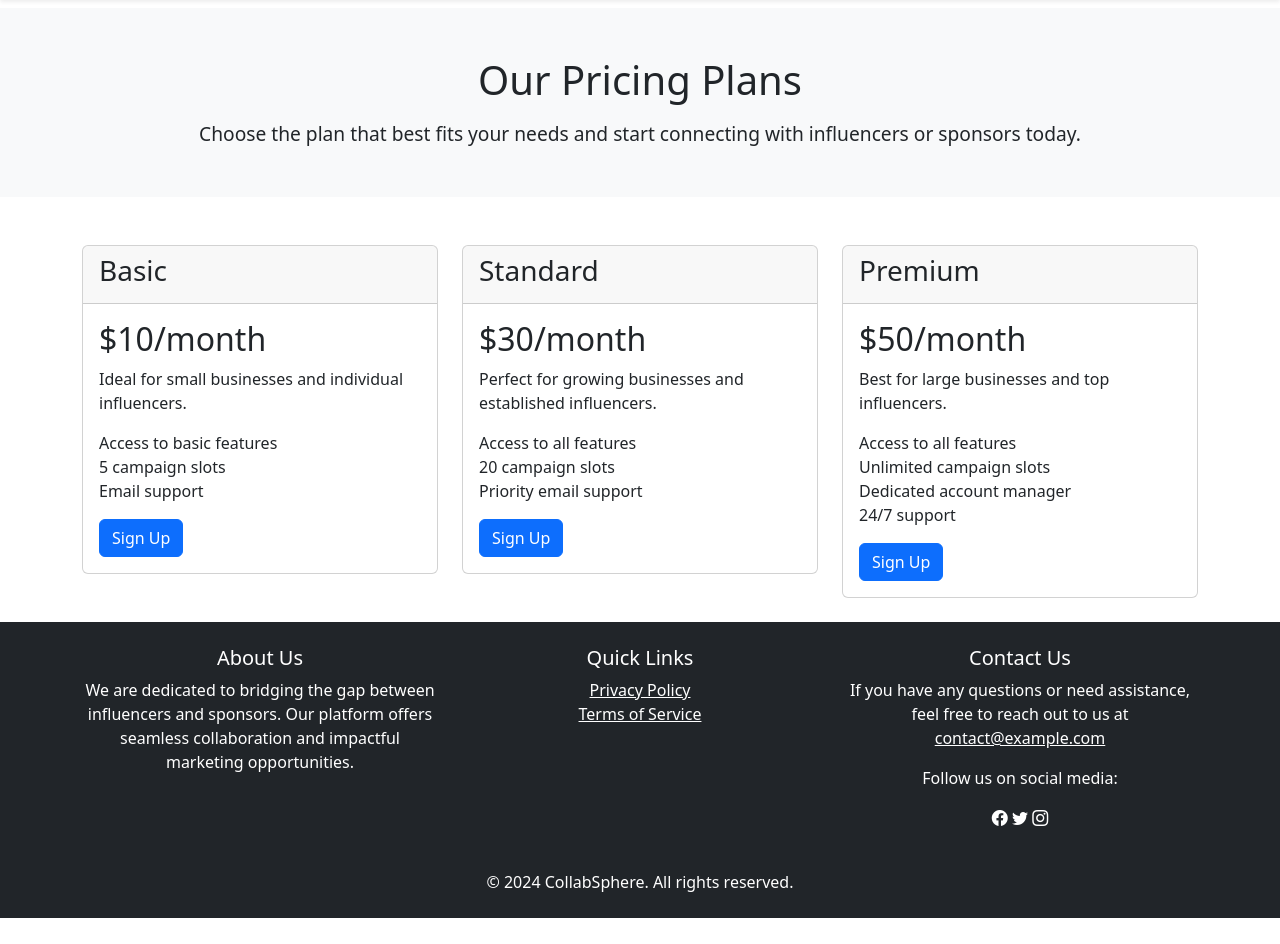
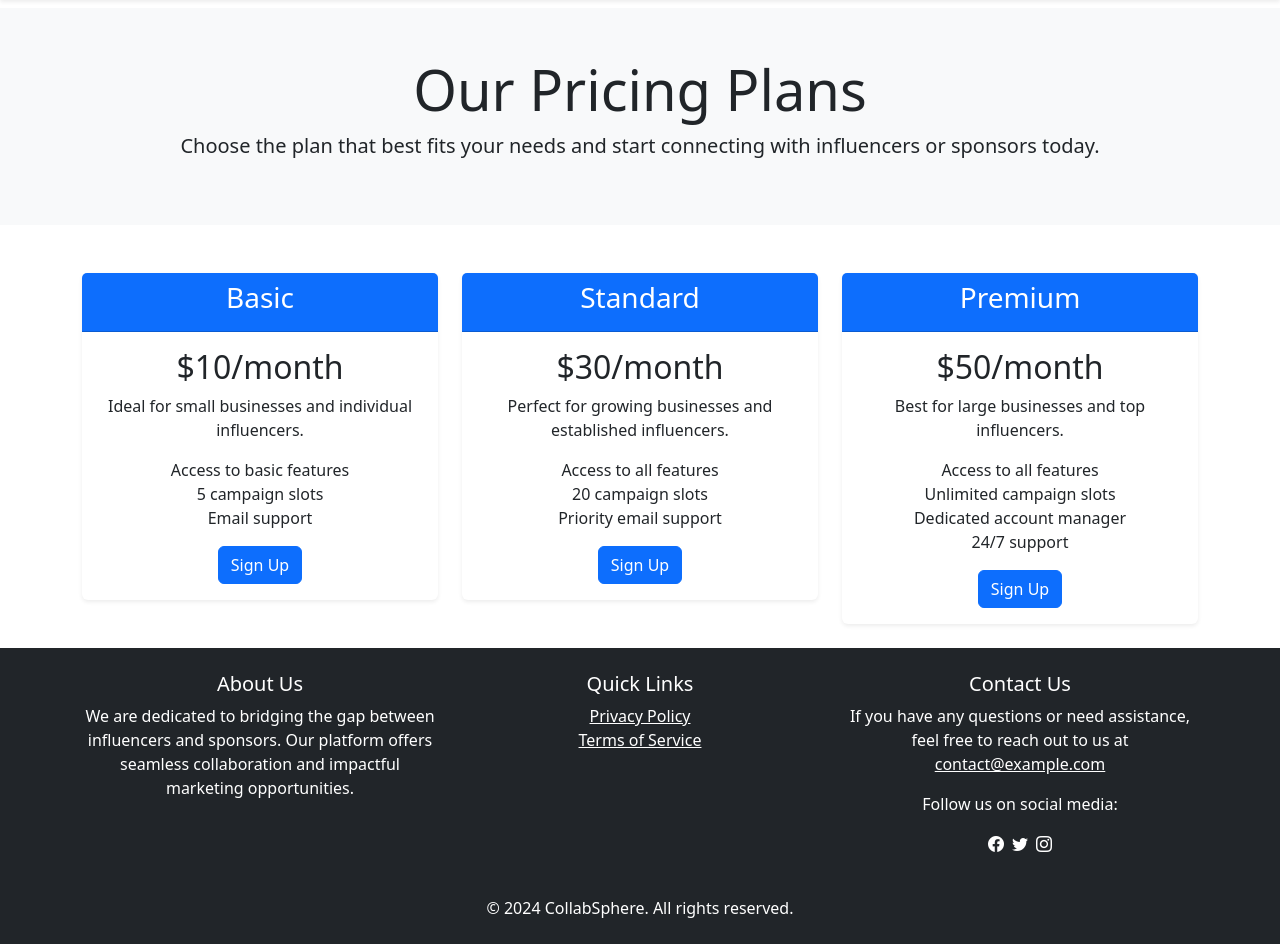
Before and after one commit to srinivasp174/influencer-sponsor-platform, a Flask app: page /pricing in a window 1280 px wide. Shown: the part 56-1000 px from the top of the page. Before the commit the page ends 974 px from the top, so only its background shows below. Run offline with Flask 3, Linux system fonts and the light colour scheme; parts of the project's set-up code (start-up, migrations or seed data) failed here and were passed over; some libraries are stand-ins or nearby versions.

Commit message:
removed comments, jo hoga dekha jayega

```diff
--- a/models.py
+++ b/models.py
@@ -69,6 +69,8 @@ class Campaign(db.Model):
     campaign_image = db.Column(db.String(256), nullable=True)
     created_at = db.Column(db.DateTime, default=datetime.utcnow)
     categories = db.relationship('Category', secondary=campaign_category, backref=db.backref('campaigns', lazy='dynamic'))
+    influencer_accepted = db.Column(db.Boolean, default=False)
+
 
 class Category(db.Model):
     categoryid = db.Column(db.Integer, primary_key=True)
--- a/requirements.txt
+++ b/requirements.txt
@@ -1,11 +1,14 @@
 alembic==1.13.1
+aniso8601==9.0.1
 antiorm==1.2.1
 blinker==1.8.2
 click==8.1.7
 db==0.1.1
 db-sqlite3==0.0.1
 flask==3.0.3
+Flask-Login==0.6.3
 Flask-Migrate==4.0.7
+Flask-RESTful==0.3.10
 flask-sqlalchemy==3.1.1
 greenlet==3.0.3
 importlib-metadata==7.1.0
@@ -15,6 +18,8 @@ jinja2==3.1.4
 Mako==1.3.5
 MarkupSafe==2.1.5
 python-dotenv==1.0.1
+pytz==2024.1
+six==1.16.0
 SQLAlchemy==2.0.30
 typing-extensions==4.12.1
 werkzeug==3.0.3
--- a/routes.py
+++ b/routes.py
@@ -73,12 +73,9 @@ def login():
         session['name'] = user.name
         session['email'] = user.email
 
-        # Determine profile type
-        profile_type = 'influencer' if user.usertype == 'influencer' else 'sponsor' if user.usertype == 'sponsor' else 'admin' if user.usertype == 'admin' else 'unknown'
+        user.usertype = 'influencer' if user.usertype == 'influencer' else 'sponsor' if user.usertype == 'sponsor' else 'admin' if user.usertype == 'admin' else 'unknown'
 
         return redirect(url_for('user_profile', username=user.username))
-
-    return render_template('login.html')
 
     return render_template('login.html')
 
@@ -324,7 +321,7 @@ def apply_campaign(campaign_id):
     user = User.query.filter_by(username=session['username']).first()
     if user.usertype != 'influencer':
         flash('You are not an Influencer.', 'danger')
-        return redirect(url_for('index'))  # Adjust this redirect as necessary
+        return redirect(url_for('user_profile', username=session['username']))
 
     influencer = Influencer.query.filter_by(userid=user.userid).first()
     campaign = Campaign.query.get_or_404(campaign_id)
@@ -333,15 +330,14 @@ def apply_campaign(campaign_id):
         flash('This campaign already has an influencer.', 'danger')
         return redirect(url_for('view_campaigns'))
 
-    # Update campaign with influencer details
+
     campaign.influencer_userid = influencer.userid
-    campaign.campaign_start = datetime.utcnow()  # Set campaign start date
-    campaign.campaign_end = datetime.utcnow() + timedelta(days=campaign.campaign_duration)  # Calculate end date
+    campaign.campaign_start = datetime.utcnow()
+    campaign.campaign_end = datetime.utcnow() + timedelta(days=campaign.campaign_duration)
     db.session.commit()
 
     flash('Successfully applied for the campaign!', 'success')
     return redirect(url_for('view_campaigns'))
-
 
 @app.route('/campaign/<int:campaign_id>/edit', methods=['GET', 'POST'])
 @auth_required
@@ -349,7 +345,7 @@ def edit_campaign(campaign_id):
     user = User.query.filter_by(username=session['username']).first()
     if not user or user.usertype != 'sponsor':
         flash('Access denied.', 'danger')
-        return redirect(url_for('index'))
+        return redirect(url_for('user_profile', username=session['username']))
 
     campaign = Campaign.query.get_or_404(campaign_id)
     if campaign.sponsor_userid != user.userid:
@@ -383,7 +379,7 @@ def delete_campaign(campaign_id):
     user = User.query.filter_by(username=session['username']).first()
     if not user or user.usertype != 'sponsor':
         flash('Access denied.', 'danger')
-        return redirect(url_for('index'))
+        return redirect(url_for('user_profile', username=session['username']))
 
     campaign = Campaign.query.get_or_404(campaign_id)
     if campaign.sponsor_userid != user.userid:
@@ -427,7 +423,7 @@ def accept_influencer(campaign_id):
     user = User.query.filter_by(username=session['username']).first()
     if user.usertype != 'sponsor':
         flash('You are not a Sponsor.', 'danger')
-        return redirect(url_for('index'))
+        return redirect(url_for('user_profile', username=session['username']))
 
     campaign = Campaign.query.get_or_404(campaign_id)
     if campaign.sponsor_userid != user.userid:
@@ -448,7 +444,7 @@ def reject_influencer(campaign_id):
     user = User.query.filter_by(username=session['username']).first()
     if user.usertype != 'sponsor':
         flash('You are not a Sponsor.', 'danger')
-        return redirect(url_for('index'))
+        return redirect(url_for('user_profile', username=session['username']))
 
     campaign = Campaign.query.get_or_404(campaign_id)
     if campaign.sponsor_userid != user.userid:
@@ -472,7 +468,6 @@ def accept_campaign(campaign_id):
     campaign_request = InfluencerRequest.query.filter_by(campaign_id=campaign_id, influencer_id=user.userid).first()
 
     if campaign and user and user.usertype == 'influencer' and campaign_request:
-        # Update campaign and campaign request
         campaign.influencer_userid = user.userid
         campaign.influencer_accepted = True
         campaign_request.status = 'accepted'
@@ -483,8 +478,6 @@ def accept_campaign(campaign_id):
         flash('Failed to accept campaign.', 'danger')
 
     return redirect(url_for('user_profile', username=current_user.username))
-
-
 
 @app.route('/reject_campaign/<int:campaign_id>', methods=['POST'])
 @auth_required
@@ -534,7 +527,7 @@ def view_reports():
     user = User.query.filter_by(username=session.get('username')).first()
     if not user:
         flash('User not found.', 'danger')
-        return redirect(url_for('index'))
+        return redirect(url_for('user_profile', username=session['username']))
     if user.usertype != 'admin':
         flash('You do not have permission to view this page.', 'danger')
         return redirect(url_for('user_profile', username=session['username']))
@@ -547,10 +540,10 @@ def resolve_report(report_id):
     user = User.query.filter_by(username=session.get('username')).first()
     if not user:
         flash('User not found.', 'danger')
-        return redirect(url_for('index'))
+        return redirect(url_for('user_profile', username=session['username']))
     if user.usertype != 'admin':
         flash('You do not have permission to perform this action.', 'danger')
-        return redirect(url_for('index'))
+        return redirect(url_for('user_profile', username=session['username']))
     report = Report.query.get_or_404(report_id)
     report.status = 'Resolved'
     db.session.commit()
--- a/templates/admin_profile.html
+++ b/templates/admin_profile.html
@@ -28,7 +28,6 @@
         <div class="col-md-8">
             <a href="{{ url_for('view_campaigns') }}">campaigns</a>
         </div>
-        <!-- profile.html -->
 {% if current_user.is_authenticated and current_user.id != user.id %}
 <a href="{{ url_for('report_user', user_id=user.id) }}" class="btn btn-warning">Report User</a>
 {% endif %}
--- a/templates/pricing.html
+++ b/templates/pricing.html
@@ -2,57 +2,19 @@
 
 {% block content %}
 
-<style>
-    .pricing-header {
-        background-color: #f8f9fa;
-        padding: 3rem 1rem;
-        text-align: center;
-    }
-    .pricing-header h1 {
-        font-size: 2.5rem;
-        margin-bottom: 1rem;
-    }
-    .pricing-header p {
-        font-size: 1.2rem;
-        margin-bottom: 0;
-    }
-    .card-deck .card {
-        border: none;
-        border-radius: 10px;
-        box-shadow: 0 4px 8px rgba(0, 0, 0, 0.1);
-        transition: transform 0.3s, box-shadow 0.3s;
-    }
-    .card-deck .card:hover {
-        transform: scale(1.05);
-        box-shadow: 0 8px 16px rgba(0, 0, 0, 0.2);
-    }
-    .card-deck .card-header {
-        background-color: #007bff;
-        color: white;
-        text-align: center;
-        border-radius: 10px 10px 0 0;
-    }
-    .card-deck .card-body {
-        text-align: center;
-    }
-    .card-deck .card-body .btn {
-        margin-top: 1rem;
-    }
-</style>
-
-<div class="pricing-header">
-    <h1>Our Pricing Plans</h1>
-    <p>Choose the plan that best fits your needs and start connecting with influencers or sponsors today.</p>
+<div class="bg-light py-5 text-center">
+    <h1 class="display-4">Our Pricing Plans</h1>
+    <p class="lead">Choose the plan that best fits your needs and start connecting with influencers or sponsors today.</p>
 </div>
 
 <div class="container mt-5">
     <div class="row">
         <div class="col-md-4 mb-4">
-            <div class="card">
-                <div class="card-header">
+            <div class="card border-0 shadow-sm">
+                <div class="card-header bg-primary text-white text-center">
                     <h3>Basic</h3>
                 </div>
-                <div class="card-body">
+                <div class="card-body text-center">
                     <h2 class="card-title">$10/month</h2>
                     <p class="card-text">Ideal for small businesses and individual influencers.</p>
                     <ul class="list-unstyled">
@@ -65,11 +27,11 @@
             </div>
         </div>
         <div class="col-md-4 mb-4">
-            <div class="card">
-                <div class="card-header">
+            <div class="card border-0 shadow-sm">
+                <div class="card-header bg-primary text-white text-center">
                     <h3>Standard</h3>
                 </div>
-                <div class="card-body">
+                <div class="card-body text-center">
                     <h2 class="card-title">$30/month</h2>
                     <p class="card-text">Perfect for growing businesses and established influencers.</p>
                     <ul class="list-unstyled">
@@ -82,11 +44,11 @@
             </div>
         </div>
         <div class="col-md-4 mb-4">
-            <div class="card">
-                <div class="card-header">
+            <div class="card border-0 shadow-sm">
+                <div class="card-header bg-primary text-white text-center">
                     <h3>Premium</h3>
                 </div>
-                <div class="card-body">
+                <div class="card-body text-center">
                     <h2 class="card-title">$50/month</h2>
                     <p class="card-text">Best for large businesses and top influencers.</p>
                     <ul class="list-unstyled">
@@ -101,6 +63,7 @@
         </div>
     </div>
 </div>
+
 
 <footer class="bg-dark text-white text-center py-4">
     <div class="container">
@@ -120,9 +83,9 @@
                 <h5>Contact Us</h5>
                 <p>If you have any questions or need assistance, feel free to reach out to us at <a href="mailto:contact@example.com" class="text-white">contact@example.com</a></p>
                 <p>Follow us on social media:</p>
-                <div class="footer-social-icons">
-                    <a href="https://facebook.com" aria-label="Facebook" class="text-white"><i class="bi bi-facebook"></i></a>
-                    <a href="https://x.com" aria-label="Twitter" class="text-white"><i class="bi bi-twitter"></i></a>
+                <div class="d-flex justify-content-center">
+                    <a href="https://facebook.com" aria-label="Facebook" class="text-white me-2"><i class="bi bi-facebook"></i></a>
+                    <a href="https://x.com" aria-label="Twitter" class="text-white me-2"><i class="bi bi-twitter"></i></a>
                     <a href="https://instagram.com" aria-label="Instagram" class="text-white"><i class="bi bi-instagram"></i></a>
                 </div>
             </div>
@@ -133,5 +96,4 @@
     </div>
 </footer>
 
-
 {% endblock %}
```
Also changed, not shown: templates/charts.html (+3 -4 lines), templates/view_campaign.html (+13 -36 lines).
